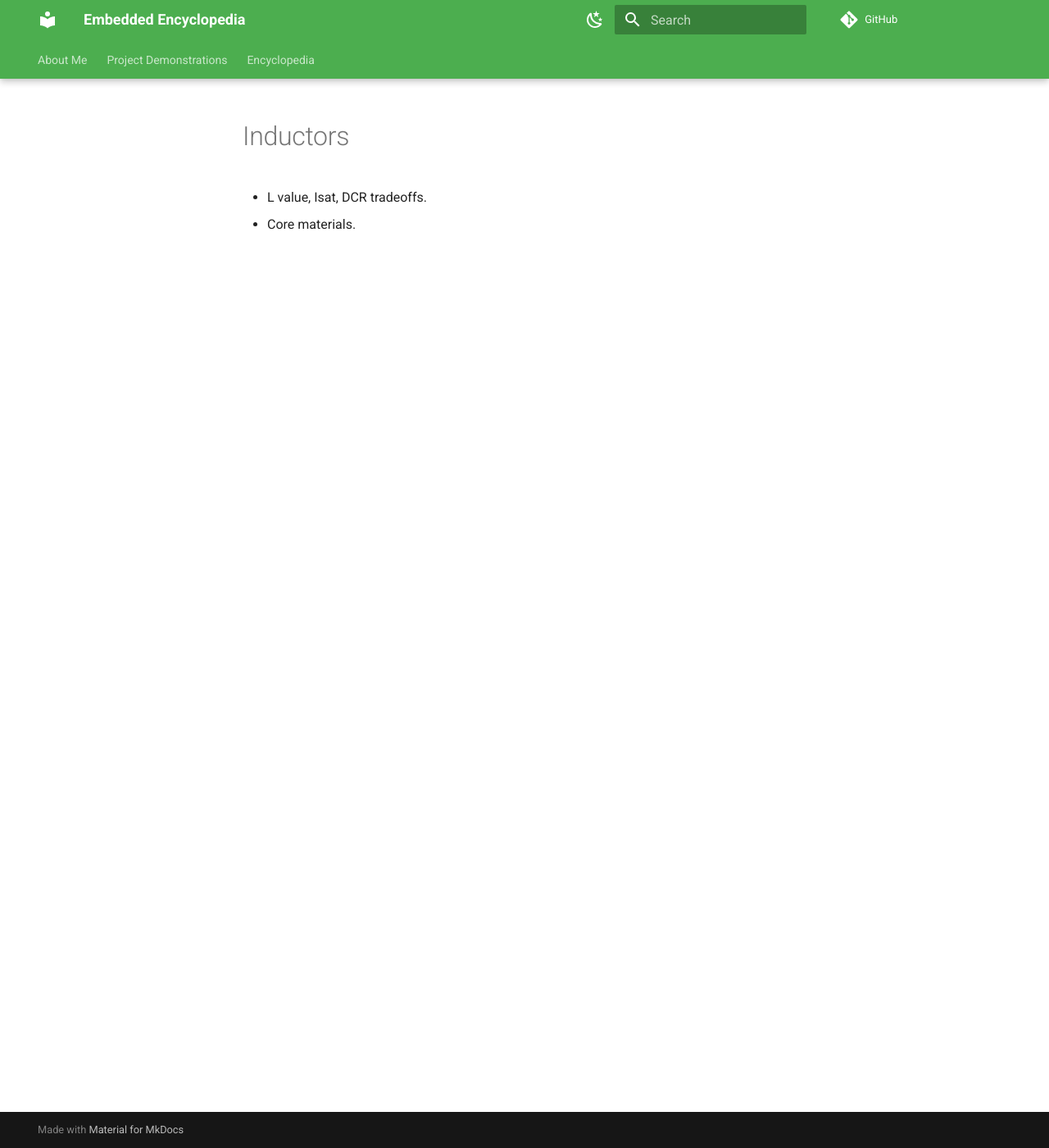
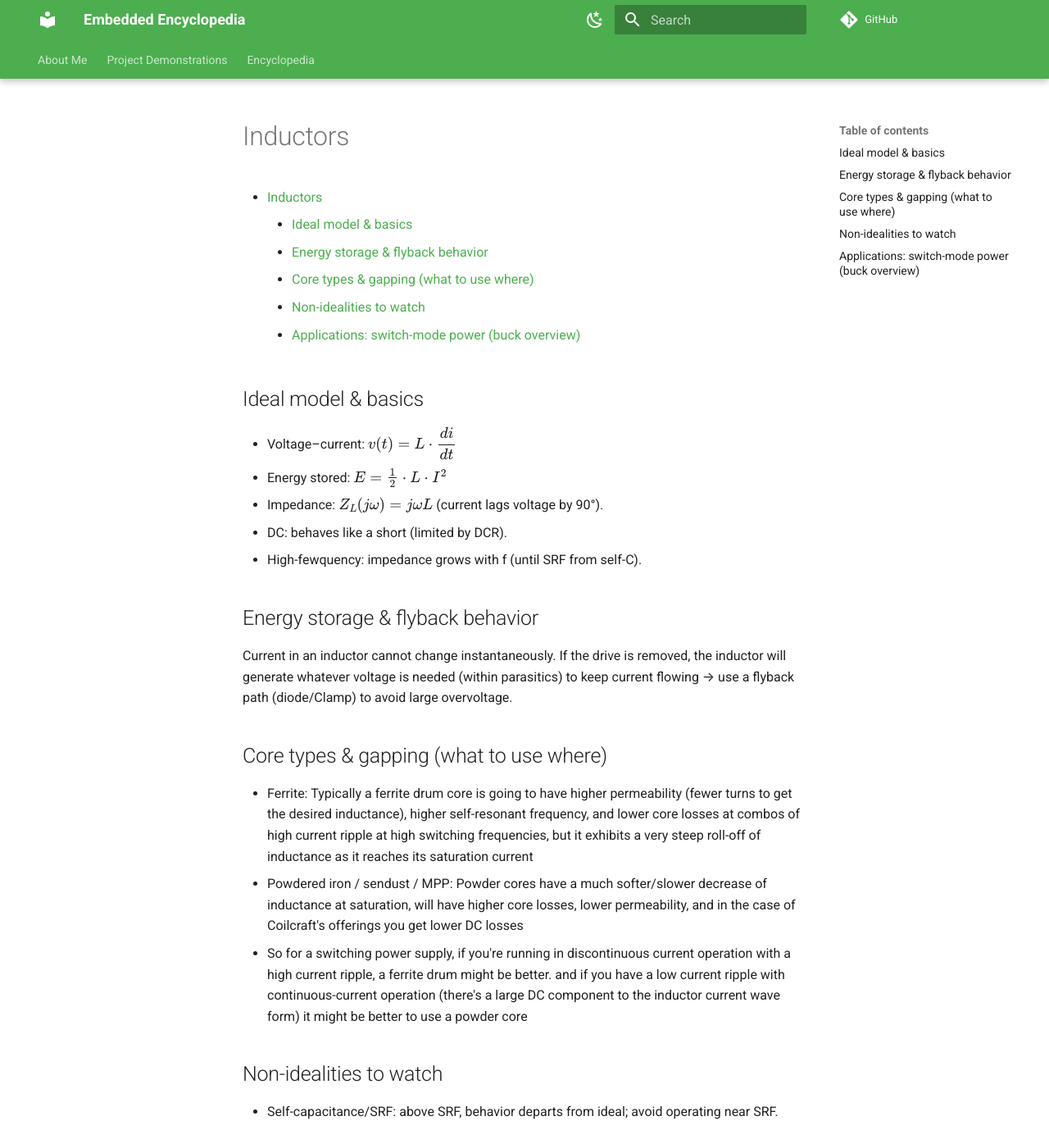
Before and after one commit to Qtejada/Embedded-Encyclopedia, an MkDocs documentation site: the page built from docs/encyclopedia/hardware/basics/inductors.md, in a window 1280 px wide and 1400 px high. Shown: the whole window at 82% size. Built offline with MkDocs 1.6.1 and Material for MkDocs 9.7.7, drawn with Linux system fonts in a browser that asks for light colours; comment, search, counter and statistics services are not loaded; some of the changed text lies outside the part shown.

Commit message:
Update inductors.md

```diff
--- a/docs/encyclopedia/hardware/basics/inductors.md
+++ b/docs/encyclopedia/hardware/basics/inductors.md
@@ -1,3 +1,23 @@
 # Inductors
-- L value, Isat, DCR tradeoffs.
-- Core materials.
+
+[TOC]
+
+## Ideal model & basics
+- Voltage–current: $v(t) = L \cdot \dfrac{di}{dt}$
+- Energy stored: $E = \tfrac{1}{2} \cdot L \cdot I^{2}$
+- Impedance: $Z_L(j\omega) = j\omega L$ (current lags voltage by 90°).
+- DC: behaves like a short (limited by DCR).
+- High-fewquency: impedance grows with f (until SRF from self-C).
+
+## Energy storage & flyback behavior
+Current in an inductor cannot change instantaneously. If the drive is removed, the inductor will generate whatever voltage is needed (within parasitics) to keep current flowing → use a flyback path (diode/Clamp) to avoid large overvoltage.
+
+## Core types & gapping (what to use where)
+- Ferrite: Typically a ferrite drum core is going to have higher permeability (fewer turns to get the desired inductance), higher self-resonant frequency, and lower core losses at combos of high current ripple at high switching frequencies, but it exhibits a very steep roll-off of inductance as it reaches its saturation current
+- Powdered iron / sendust / MPP: Powder cores have a much softer/slower decrease of inductance at saturation, will have higher core losses, lower permeability, and in the case of Coilcraft's offerings you get lower DC losses
+- So for a switching power supply, if you're running in discontinuous current operation with a high current ripple, a ferrite drum might be better. and if you have a low current ripple with continuous-current operation (there's a large DC component to the inductor current wave form) it might be better to use a powder core
+
+## Non-idealities to watch
+- Self-capacitance/SRF: above SRF, behavior departs from ideal; avoid operating near SRF.
+
+## Applications: switch-mode power (buck overview)
```
